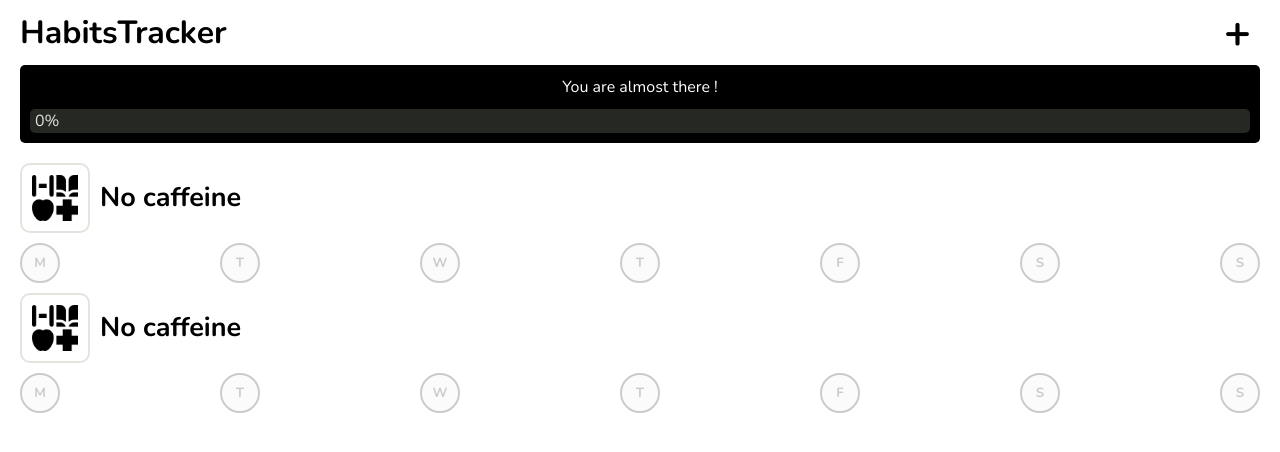
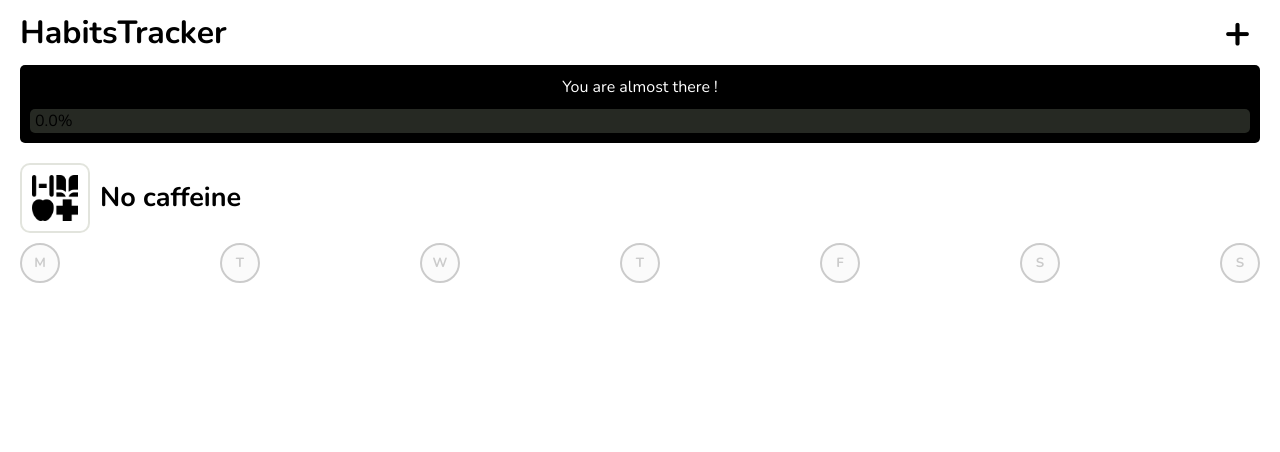
Before and after one commit to lightcom1/habits-tracker, a React (Vite) app: page / in a window 1280 px wide. Shown: the top 452 px of the page. Built offline with nearby package versions, Linux system fonts and the light colour scheme.

Commit message:
added habits functionality

```diff
--- a/src/App.tsx
+++ b/src/App.tsx
@@ -1,32 +1,18 @@
 import './App.scss';
 import Header from './components/header/Header';
 import ProgressBar from './components/progress-bar/ProgressBar';
-import { useState } from 'react';
-import { IHabit } from './components/habits/habit.interface';
 import Habits from './components/habits/Habits';
+import { useHabit } from './hooks/useHabit';
 
 function App() {
-	const [habits, setHabits] = useState<IHabit[]>([
-		{
-			id: 1,
-			img: './habit.png',
-			name: 'No caffeine',
-			completed: [false, false, false, false, false, false, false],
-		},
-		{
-			id: 2,
-			img: './habit.png',
-			name: 'No caffeine',
-			completed: [false, false, false, false, false, false, false],
-		},
-	]);
+	const { habits, setHabits, toggleHabit, percent } = useHabit();
 
 	return (
 		<>
-			<Header />
+			<Header setHabits={setHabits} />
 			<main>
-				<ProgressBar />
-				<Habits habits={habits} />
+				<ProgressBar percent={percent} />
+				<Habits habits={habits} toggleHabit={toggleHabit} />
 			</main>
 		</>
 	);
--- a/src/components/habits/HabitItem.tsx
+++ b/src/components/habits/HabitItem.tsx
@@ -3,9 +3,10 @@ import { IHabit } from './habit.interface';
 import styles from './Habits.module.scss';
 const weekDays = ['M', 'T', 'W', 'T', 'F', 'S', 'S'];
 
-const HabitItem: FC<{ habit: IHabit }> = ({ habit }) => {
-	const toggleHabit = () => {};
-
+const HabitItem: FC<{
+	habit: IHabit;
+	toggleHabit: (habitId: number, dayIndex: number) => void;
+}> = ({ habit, toggleHabit }) => {
 	return (
 		<div className={styles.habit}>
 			<div className={styles.habitHeader}>
@@ -14,7 +15,10 @@ const HabitItem: FC<{ habit: IHabit }> = ({ habit }) => {
 			</div>
 			<div className={styles.habitPlan}>
 				{weekDays.map((name, i) => (
-					<button onClick={toggleHabit} key={i}>
+					<button
+						onClick={() => toggleHabit(habit.id, i)}
+						key={i}
+						className={habit.completed[i] ? styles.checked : undefined}>
 						<img src='./check.svg' alt='' />
 						<span> {name} </span>
 					</button>
--- a/src/components/habits/Habits.module.scss
+++ b/src/components/habits/Habits.module.scss
@@ -1,5 +1,5 @@
 .habit {
-	margin-bottom: 10px;
+	margin-bottom: 30px;
 	animation: zoomIn 0.6s;
 }
 
--- a/src/components/habits/Habits.tsx
+++ b/src/components/habits/Habits.tsx
@@ -3,11 +3,14 @@ import { IHabit } from './habit.interface';
 import styles from './Habits.module.scss';
 import HabitItem from './HabitItem';
 
-const Habits: FC<{ habits: IHabit[] }> = ({ habits }) => {
+const Habits: FC<{
+	habits: IHabit[];
+	toggleHabit: (habitId: number, dayIndex: number) => void;
+}> = ({ habits, toggleHabit }) => {
 	return (
 		<section className={styles.habitContainer}>
 			{habits.map(habit => (
-				<HabitItem habit={habit} key={habit.id} />
+				<HabitItem habit={habit} key={habit.id} toggleHabit={toggleHabit} />
 			))}
 		</section>
 	);
--- a/src/components/header/Header.tsx
+++ b/src/components/header/Header.tsx
@@ -1,19 +1,39 @@
-import { FC, useState } from 'react';
+import { Dispatch, FC, SetStateAction, useState } from 'react';
 import styles from './Header.module.scss';
 import cn from 'clsx';
+import { IHabit } from '../habits/habit.interface';
 
-const Header: FC = () => {
+const Header: FC<{ setHabits: Dispatch<SetStateAction<IHabit[]>> }> = ({
+	setHabits,
+}) => {
 	const [isShow, setIsShow] = useState(false);
 	const [habitName, setHabitName] = useState('');
 
-	const addNewHabit = () => {};
+	const addNewHabit = () => {
+		if (habitName === '') return;
+
+		setHabits(prev => [
+			{
+				id: prev.length + 1,
+				img: './habit.png',
+				name: habitName,
+				completed: [false, false, false, false, false, false, false],
+			},
+			...prev,
+		]);
+
+		setHabitName('');
+		setIsShow(false);
+	};
 
 	return (
 		<header className={styles.header}>
 			<h1 className=''>HabitsTracker</h1>
-			<button className={cn(styles.addHabit, {
-				[styles.rotate]: isShow,
-			})} onClick={() => setIsShow(!isShow)}>
+			<button
+				className={cn(styles.addHabit, {
+					[styles.rotate]: isShow,
+				})}
+				onClick={() => setIsShow(!isShow)}>
 				<span>+</span>
 			</button>
 			<div
@@ -27,6 +47,7 @@ const Header: FC = () => {
 						className={styles.inputHabitName}
 						type='text'
 						placeholder='Enter habit name'
+						onKeyDown={e => e.key === 'Enter' && addNewHabit()}
 					/>
 				</label>
 				<button className={styles.addHabitButton} onClick={addNewHabit}>
--- a/src/components/progress-bar/ProgressBar.module.scss
+++ b/src/components/progress-bar/ProgressBar.module.scss
@@ -17,6 +17,8 @@
 	border-radius: 5px;
 	overflow: hidden;
 	padding-left: 5px;
+	color: #000;
+
 	div {
 		background: #f5f6f7;
 		transition: width 0.5s ease;
--- a/src/components/progress-bar/ProgressBar.tsx
+++ b/src/components/progress-bar/ProgressBar.tsx
@@ -1,12 +1,12 @@
 import { FC } from 'react';
 import styles from './ProgressBar.module.scss';
 
-const ProgressBar: FC = () => {
+const ProgressBar: FC<{ percent: number }> = ({ percent }) => {
 	return (
 		<section className={styles.progressWrapper}>
 			<div className={styles.progressHeader}> You are almost there ! </div>
 			<div className={styles.progressBar}>
-				<div style={{ width: 0 }}>0%</div>
+				<div style={{ width: percent + '%' }}>{percent.toFixed(1)}%</div>
 			</div>
 		</section>
 	);
--- /dev/null
+++ b/src/hooks/useHabit.tsx
@@ -0,0 +1,38 @@
+import { useState } from 'react';
+import { IHabit } from './../components/habits/habit.interface';
+
+export const useHabit = () => {
+	const [habits, setHabits] = useState<IHabit[]>([
+		{
+			id: 1,
+			img: './habit.png',
+			name: 'No caffeine',
+			completed: [false, false, false, false, false, false, false],
+		},
+	]);
+
+	const [percent, setPercent] = useState(0);
+
+	const toggleHabit = (habitId: number, dayIndex: number) => {
+		const countDays = habits.length * 7;
+		const percentOneDay = 100 / countDays;
+
+		setHabits(
+			habits.map(habit => {
+				if (habit.id === habitId) {
+					habit.completed[dayIndex] = !habit.completed[dayIndex];
+
+					setPercent(
+						habit.completed[dayIndex]
+							? percent + percentOneDay
+							: percent - percentOneDay
+					);
+				}
+
+				return habit;
+			})
+		);
+	};
+
+	return {habits, percent, toggleHabit, setHabits}
+}
```
